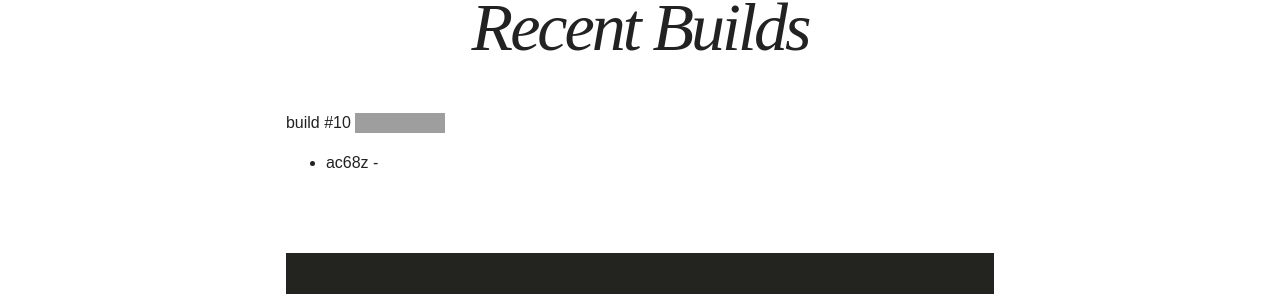
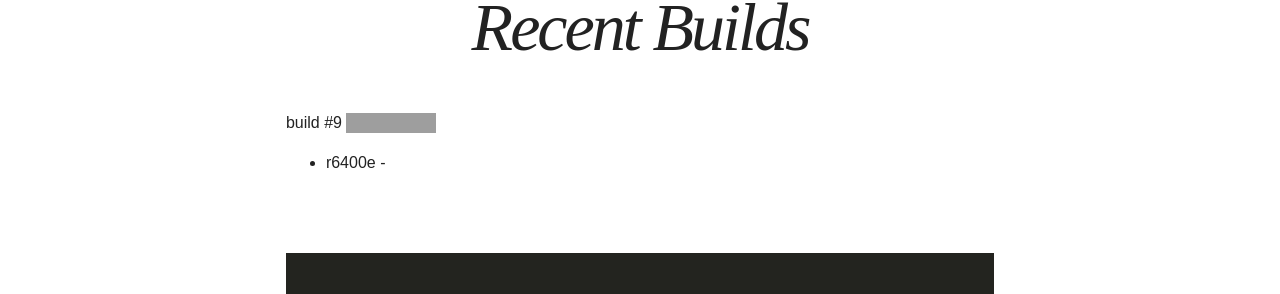
Before and after one commit to oglopss/tomato-arm-ci-jekyll, a Jekyll site: the page built from index.html, in a window 1280 px wide. Shown: the part 485-779 px from the top of the page. Built offline with Jekyll 4.4.1, drawn with Linux system fonts in a browser that asks for light colours; nearby versions of some CDN libraries; grey boxes are pictures that could not be loaded.

Commit message:
Travis build 9 r6400e pushed to gh-pages

```diff
--- a/_data/ss.yml
+++ b/_data/ss.yml
@@ -1,3 +1,3 @@
-build: 10
+build: 9
 files:
-  - 0002 ac68z
+  - 0004 r6400e
```
